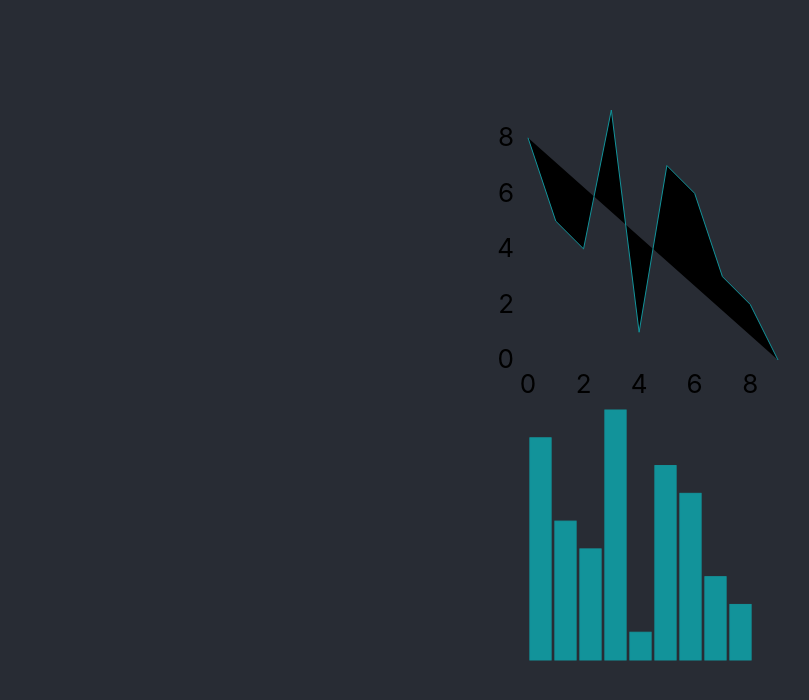
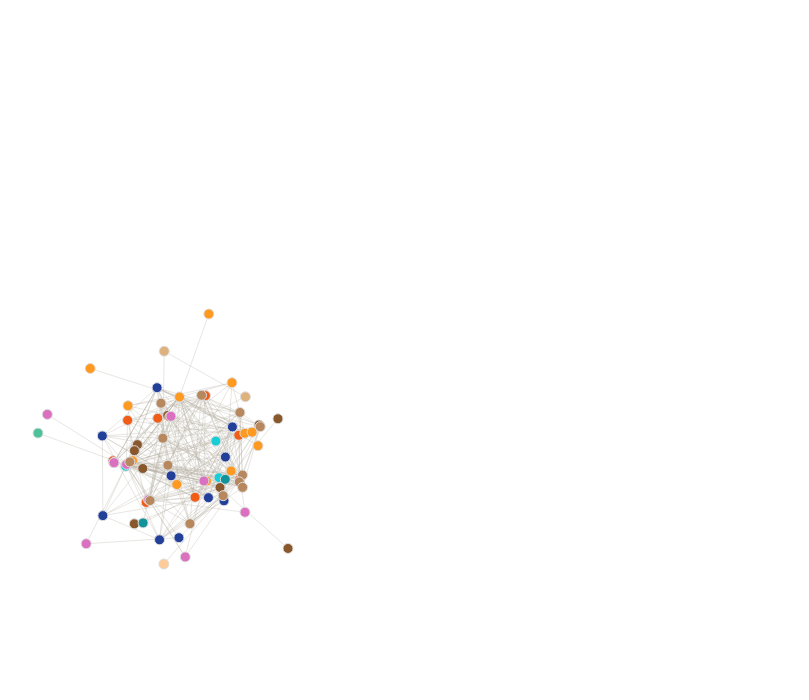
Before and after one commit to aliveevie/directed_graph, a React (Create React App) app: page / in a window 1280 px wide. Shown: the top 700 px of the page, without its empty margins (2-811 px from the left). Built offline with nearby package versions, Linux system fonts and the light colour scheme.

Commit message:
feat/modified files

```diff
--- a/package.json
+++ b/package.json
@@ -6,7 +6,11 @@
     "@testing-library/jest-dom": "^5.17.0",
     "@testing-library/react": "^13.4.0",
     "@testing-library/user-event": "^13.5.0",
+    "d3": "^7.8.5",
+    "d3-drag": "^3.0.0",
+    "prop-types": "^15.8.1",
     "react": "^18.2.0",
+    "react-d3-graph": "^2.6.0",
     "react-dom": "^18.2.0",
     "react-graph-vis": "^1.0.7",
     "react-scripts": "5.0.1",
--- a/src/App.css
+++ b/src/App.css
@@ -7,11 +7,6 @@
   pointer-events: none;
 }
 
-@media (prefers-reduced-motion: no-preference) {
-  .App-logo {
-    animation: App-logo-spin infinite 20s linear;
-  }
-}
 
 .App-header {
   background-color: #282c34;
@@ -28,16 +23,25 @@
   color: #61dafb;
 }
 
-@keyframes App-logo-spin {
-  from {
-    transform: rotate(0deg);
-  }
-  to {
-    transform: rotate(360deg);
-  }
+
+
+.container{
+  display: flex;
+  justify-content: center;
+  align-items: center;
+  background-color: #282c34;
+  height: 100vh;
 }
 
-XYPlot{
-  display: flex;
-  flex-direction: column;
+.graph-container {
+  max-width: 90%; /* Use a percentage to allow responsiveness */
+  max-height: 90vh; /* Use a percentage of viewport height */
+  width: 700px;
+  height: 700px;
+  display: block;
+   /* Prevent graph overflow */
 }
+
+.showcase-button {
+  margin-top: 16px; /* Add spacing between the graph and the button */
+}
--- a/src/App.js
+++ b/src/App.js
@@ -1,38 +1,30 @@
 import './App.css';
-import { XYPlot, LineSeries, VerticalGridLines, HorizontalGridLines, XAxis, YAxis, VerticalBarSeries } from 'react-vis';
 
-const data = [
-  {x: 0, y: 8},
-  {x: 1, y: 5},
-  {x: 2, y: 4},
-  {x: 3, y: 9},
-  {x: 4, y: 1},
-  {x: 5, y: 7},
-  {x: 6, y: 6},
-  {x: 7, y: 3},
-  {x: 8, y: 2},
-  {x: 9, y: 0}
-];
+import { useState, useRef, useEffect } from 'react';
+import { ForceDirectedGraph } from './componentss/forceDirectedGraph';
+import data from './data/data.json'
 
 function App() {
 
 
+  const [strength, setStrength] = useState({ strength: Math.random() * 60 - 30});
+
   return (
-    <div className="App">
-      <div className="App-header">
-      <XYPlot height={300} width={300} >
-      <LineSeries data={data} ></LineSeries>
-        <VerticalGridLines/>
-        <HorizontalGridLines />
-        <XAxis />
-        <YAxis />
-      </XYPlot>
-      <XYPlot  height={300} width={300} >
-      <VerticalBarSeries data={data} ></VerticalBarSeries>
-      </XYPlot>
-      </div>
-    </div>
-  );
+
+
+        <ForceDirectedGraph
+          data={data}
+          height={300}
+          width={300}
+          animation
+          strength={strength}
+        />
+
+
+
+
+
+  )
 }
 
 export default App;
--- /dev/null
+++ b/src/componentss/forceDirectedGraph.js
@@ -0,0 +1,94 @@
+import React, { useState, useEffect } from 'react';
+import PropTypes from 'prop-types';
+import { forceSimulation, forceLink, forceManyBody, forceCenter } from 'd3-force';
+import { XYPlot, MarkSeriesCanvas, LineSeriesCanvas } from 'react-vis';
+
+const colors = [
+    '#19CDD7',
+    '#DDB27C',
+    '#88572C',
+    '#FF991F',
+    '#F15C17',
+    '#223F9A',
+    '#DA70BF',
+    '#4DC19C',
+    '#12939A',
+    '#B7885E',
+    '#FFCB99',
+    '#F89570',
+    '#E79FD5',
+    '#89DAC1'
+  ];
+
+function generateSimulation(data, height, width, maxSteps, strength) {
+  if (!data) {
+    return { nodes: [], links: [] };
+  }
+
+  const nodes = data.nodes.map(d => ({ ...d }));
+  const links = data.links.map(d => ({ ...d }));
+
+  const simulation = forceSimulation(nodes)
+    .force('link', forceLink().id(d => d.id))
+    .force('charge', forceManyBody().strength(strength))
+    .force('center', forceCenter(width / 2, height / 2))
+    .stop();
+
+  simulation.force('link').links(links);
+
+  const upperBound = Math.ceil(Math.log(simulation.alphaMin()) / Math.log(1 - simulation.alphaDecay()));
+  for (let i = 0; i < Math.min(maxSteps, upperBound); ++i) {
+    simulation.tick();
+  }
+
+  return { nodes, links };
+}
+
+function ForceDirectedGraph(props) {
+  const { className, data, height, width, animation } = props;
+  const [simulationData, setSimulationData] = useState(generateSimulation(data, height, width, props.maxSteps, 0.1));
+
+  useEffect(() => {
+    setSimulationData(generateSimulation(data, height, width, props.maxSteps, 0.1));
+  }, [data, height, width, props.maxSteps]);
+
+  const { nodes, links } = simulationData;
+
+  return (
+    <XYPlot width={width} height={height}>
+      {links.map(({ source, target }, index) => (
+        <LineSeriesCanvas
+          animation={animation}
+          color={'#B3AD9E'}
+          key={`link-${index}`}
+          opacity={0.3}
+          data={[{ ...source, color: null }, { ...target, color: null }]}
+        />
+      ))}
+      <MarkSeriesCanvas
+        data={nodes}
+        animation={animation}
+        colorType={'category'}
+        stroke={'#ddd'}
+        strokeWidth={2}
+        colorRange={colors}
+      />
+    </XYPlot>
+  );
+}
+
+ForceDirectedGraph.defaultProps = {
+  className: '',
+  data: { nodes: [], links: [] },
+  maxSteps: 50,
+};
+
+ForceDirectedGraph.propTypes = {
+  className: PropTypes.string,
+  data: PropTypes.object.isRequired,
+  height: PropTypes.number.isRequired,
+  width: PropTypes.number.isRequired,
+  steps: PropTypes.number,
+};
+
+export { ForceDirectedGraph };
```
Also changed, not shown: src/data/data.json (renamed from data/data.json), 1 other file (tests, documents, lock files or other folders).
